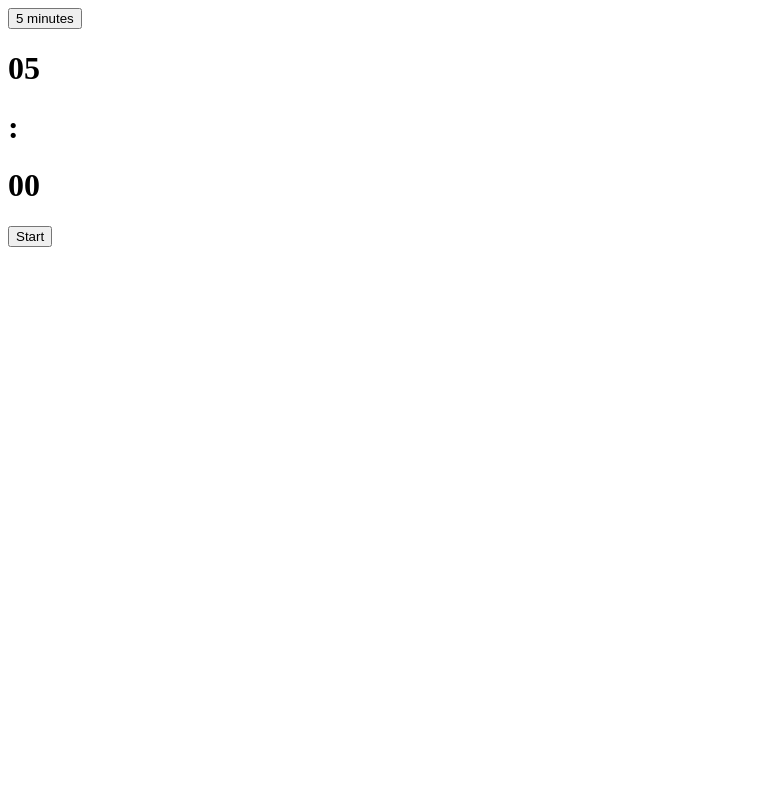
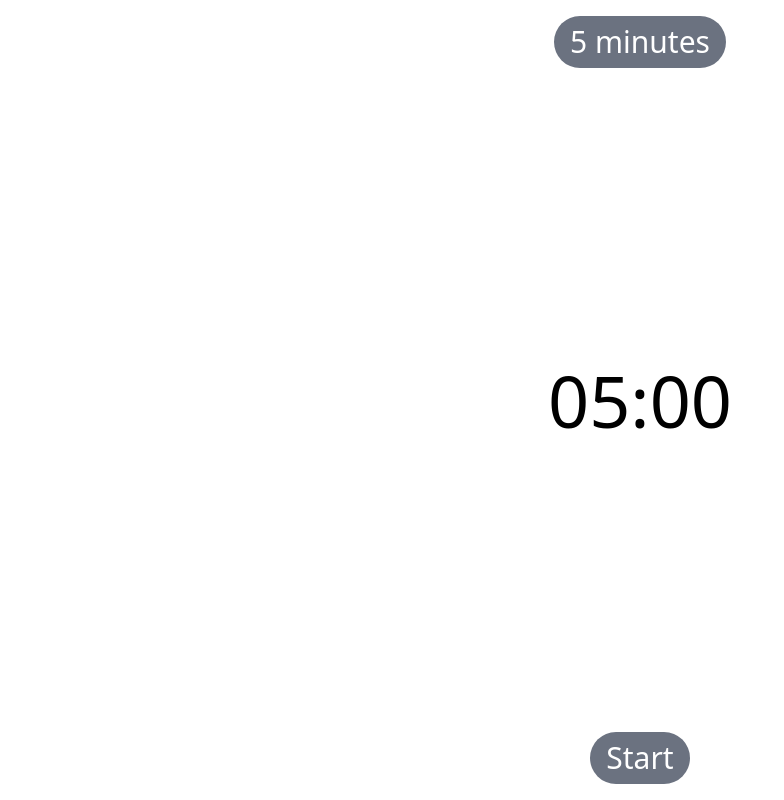
Before and after one commit to jack-karamanian/t1m3r, a plain HTML site: page static/index.html in a window 1280 px wide. Shown: the whole page, without its empty margins (0-784 px from the left). Drawn offline with nearby package versions, Linux system fonts and the light colour scheme; files that its build step writes are made by us from their sources; the site is published under a folder, as on GitHub Pages, so addresses that start at the root find nothing.

Commit message:
Fix css path

```diff
--- a/static/index.html
+++ b/static/index.html
@@ -2,7 +2,7 @@
 <html lang="en">
   <head>
     <meta charset="utf-8" />
-    <link href="/output.css" rel="stylesheet" />
+    <link href="t1m3r/output.css" rel="stylesheet" />
     <title>t1m3r</title>
   </head>
   <body class="min-h-screen h-screen">
```
